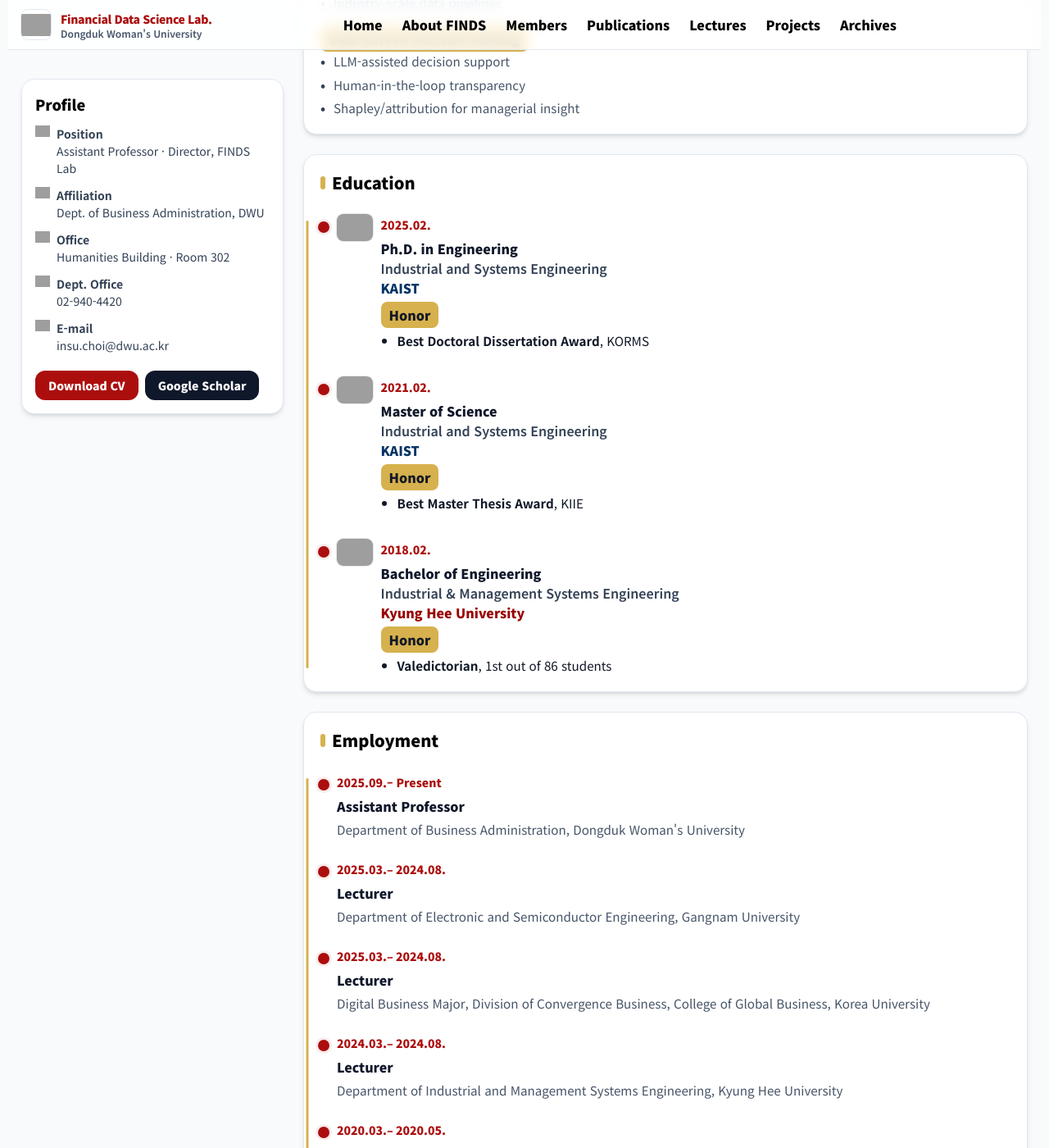
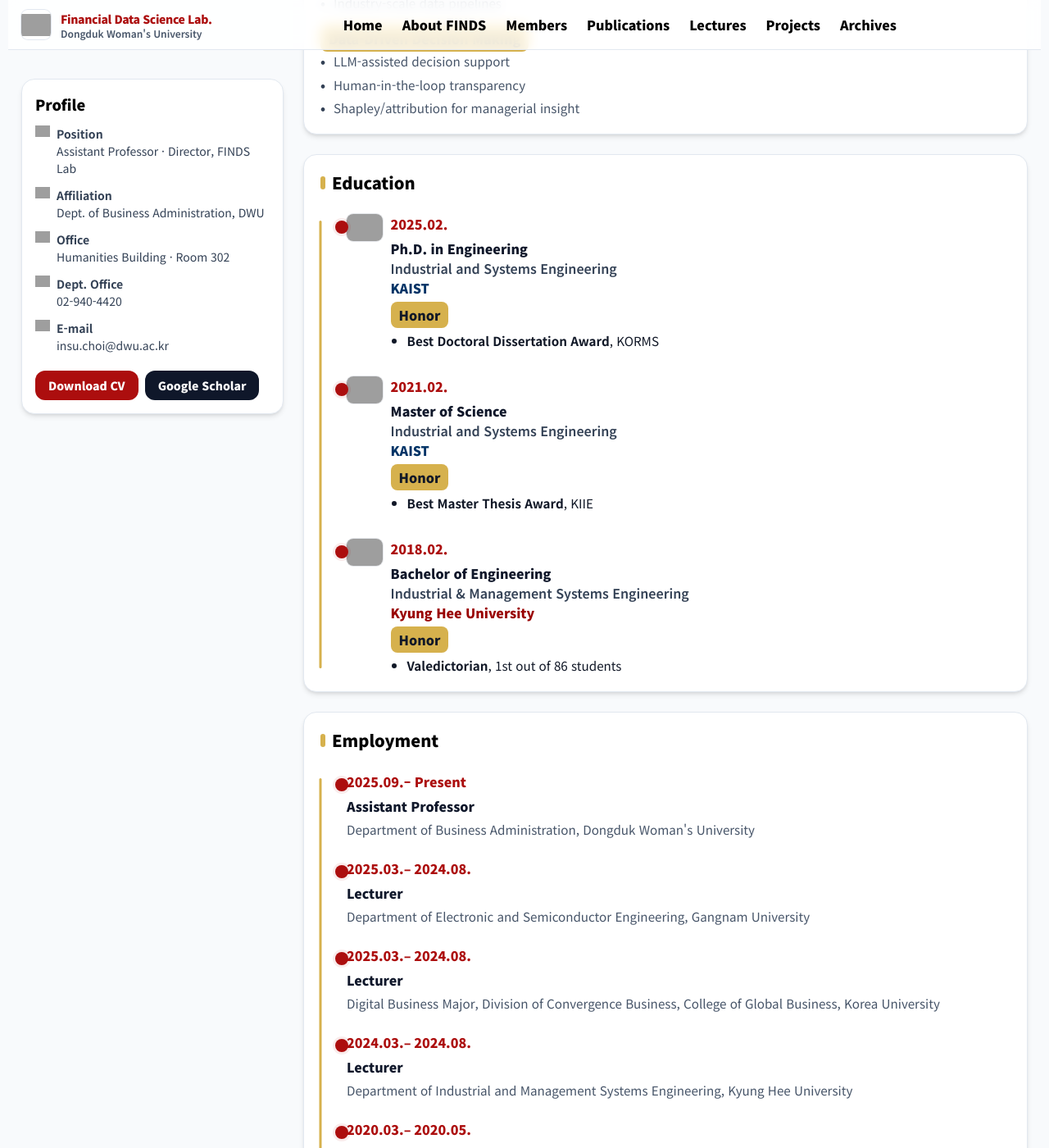
Before and after one commit to FinDS-Lab/site, a Jekyll site: the page built from members-director.html, in a window 1280 px wide and 1400 px high, scrolled down 1667 px. Shown: the whole window at 82% size. Built offline with Jekyll 4.4.1, drawn with Linux system fonts in a browser that asks for light colours; nearby versions of some CDN libraries; grey boxes are pictures that could not be loaded.

Commit message:
Update members-director.html

```diff
--- a/members-director.html
+++ b/members-director.html
@@ -9,22 +9,36 @@
   :root{
     --accent:#ac0e0e;
     --gold:#d6b14d;
-    --year-size:14px; /* 날짜 폰트와 포인트 크기 동기화 */
+    --year-size:16px; /* 날짜 폰트 & bullet 지름 = 16px (약 +2pt) */
   }
 
-  /* ===== 타임라인: 전반적으로 훨씬 왼쪽으로 ===== */
-  .timeline{position:relative; padding-left:1.25rem;} /* 텍스트 시작점도 왼쪽으로 */
+  /* ===== 타임라인: bullet 훨씬 왼쪽, 황금색 선은 bullet 뒤로 ===== */
+  .timeline{
+    position:relative;
+    padding-left:2rem;          /* 본문 시작점 */
+  }
+  /* 골드 축: bullet보다 오른쪽(뒤)에서 관통되게 */
   .timeline::before{
-    content:""; position:absolute; left:-1rem; top:.5rem; bottom:.5rem;
-    width:3px; background:var(--gold); border-radius:2px; transform:translateX(-50%);
+    content:"";
+    position:absolute;
+    left:0rem;                  /* 선 중심을 컨테이너 기준 0rem에 */
+    top:.5rem; bottom:.5rem;
+    width:3px; background:var(--gold); border-radius:2px;
+    transform:translateX(-50%); /* 선 중심 정렬 */
   }
   .timeline > li{
-    position:relative; margin:0; padding:0; /* 들여쓰기 제거 */
+    position:relative; margin:0; padding:0;
   }
+  /* 빨간 bullet: 선보다 왼쪽(앞)으로 */
   .timeline > li::before{
-    content:""; position:absolute; left:-1rem; top:1rem;
-    width:var(--year-size); height:var(--year-size); background:var(--accent);
-    border-radius:50%; box-shadow:0 0 0 3px rgba(172,14,14,.08);
+    content:"";
+    position:absolute;
+    left:-.35rem;               /* 선(0rem)보다 ~0.35rem 왼쪽 */
+    top:1rem;
+    width:var(--year-size); height:var(--year-size);
+    background:var(--accent);
+    border-radius:50%;
+    box-shadow:0 0 0 3px rgba(172,14,14,.08);
     transform:translate(-50%,-50%);
   }
 
@@ -35,9 +49,12 @@
   .title{font-weight:900; color:#0f172a;}
   .desc{color:#475569; font-size:.95rem;}
   .muted{color:#475569;}
+  .line{display:block;} /* 핵심 정보도 줄마다 강제 개행 */
 
   /* ===== Education 전용: 로고열 + 본문열 ===== */
-  .edu-li{display:grid; grid-template-columns:44px 1fr; column-gap:.6rem; align-items:start;}
+  .edu-li{
+    display:grid; grid-template-columns:44px 1fr; column-gap:.6rem; align-items:start;
+  }
   .edu-logo{
     width:44px; height:44px; object-fit:contain; border-radius:.5rem;
     background:#fff; box-shadow:0 0 0 1px #e5e7eb; margin-left:0;
@@ -45,7 +62,6 @@
   .degree{font-weight:900; color:#0f172a;}
   .dept{font-weight:600; color:#334155;}
   .school{font-weight:900;}
-  .line{display:block;} /* 핵심 내용 3줄 고정 */
 
   /* 수상 bullet */
   .bullets-honor{list-style:disc; margin:.25rem 0 0 1.25rem; padding:0;}
@@ -96,7 +112,7 @@
       <div class="flex items-end gap-4">
         <picture>
           <source srcset="{{ '/assets/img/people/director-224.webp' | relative_url }}" type="image/webp" />
-          <source srcset="{{ '/assets/img/people/director-224.jpg'  | relative_url }}" type="image/jpeg" />
+        <source srcset="{{ '/assets/img/people/director-224.jpg'  | relative_url }}" type="image/jpeg" />
           <img
             src="{{ '/assets/img/people/director-224.jpg' | relative_url }}"
             class="h-24 w-24 md:h-28 md:w-28 rounded-xl ring-4 ring-white object-cover bg-white shadow-lg"
@@ -118,7 +134,7 @@
 <!-- ===== Body (좌측 프로필 + 우측 본문 카드들 동일 폭으로) ===== -->
 <section class="max-w-7xl mx-auto px-4 mt-8 grid md:grid-cols-[320px,1fr] gap-6">
   <!-- Profile aside -->
-  <!-- 모바일: sticky 해제 / 데스크탑(md 이상): sticky 유지 -->
+  <!-- 모바일: sticky 해제(고정) / 데스크탑(md 이상): sticky -->
   <aside class="bg-white border border-slate-200 rounded-2xl shadow-md p-4 md:sticky md:top-24 self-start">
     <h3 class="text-lg font-extrabold">Profile</h3>
     <div class="mt-3 grid gap-3 text-[14px] text-slate-700">
```
